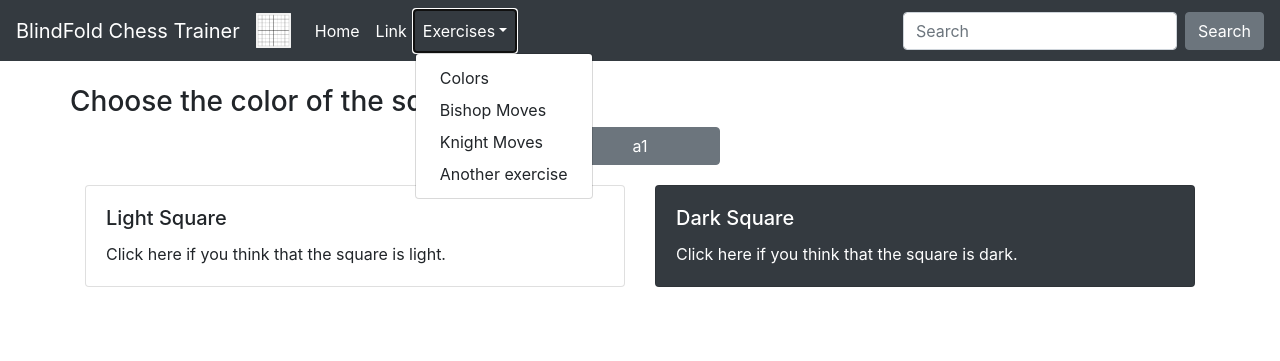
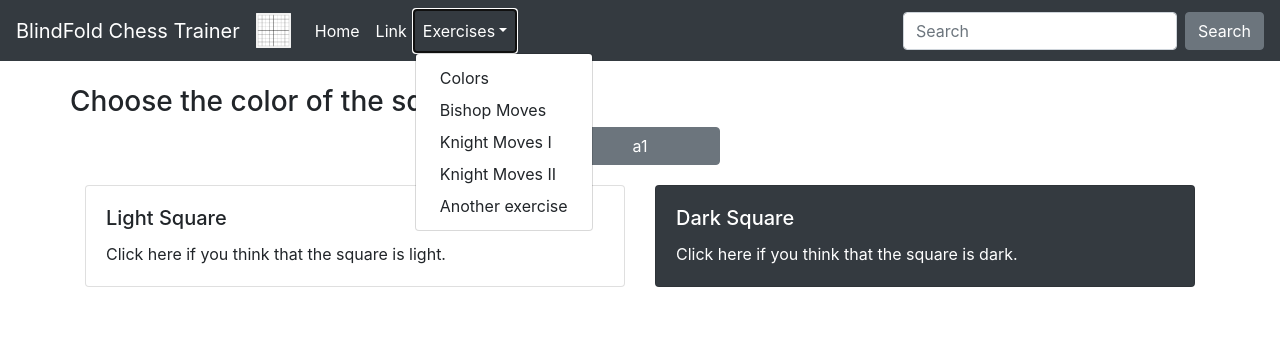
Before and after one commit to pauldechorgnat/blindfold_chess, a Flask app: page /colors in a window 1280 px wide, after a click on "Exercises". Shown: the top 361 px of the page. Run offline with Flask 2, Linux system fonts and the light colour scheme; some libraries are stand-ins or nearby versions.

Commit message:
adding the two steps knight exercise

```diff
--- a/app.py
+++ b/app.py
@@ -1,6 +1,6 @@
 from flask import Flask, render_template, flash
 from flask_socketio import SocketIO
-from utils.assets import color_cases, load_bishop_moves, load_knight_moves
+from utils.assets import color_cases, load_bishop_moves, load_knight_moves, load_knight_two_steps_moves
 import random
 
 app = Flask(__name__)
@@ -8,6 +8,7 @@ socketio = SocketIO(app=app)
 
 bishop_moves = load_bishop_moves()
 knight_moves = load_knight_moves()
+knight_two_steps_moves = load_knight_two_steps_moves()
 
 
 @app.route('/')
@@ -29,6 +30,11 @@ def bishop_moves_exercise():
 @app.route('/knight_moves')
 def knight_moves_exercise():
     return render_template('knight_moves.html')
+
+
+@app.route('/knight_moves2')
+def knight_two_steps_moves_exercise():
+    return render_template('knight_moves_two_steps.html')
 
 
 @socketio.on('check_color')
@@ -116,5 +122,37 @@ def check_knight_move(data):
                   )
 
 
+@socketio.on('check_knight_two_steps_move')
+def check_knight_two_steps_move(data):
+    old_stop = data['old_stop']
+    old_start = data['old_start']
+    decision = data['decision']
+
+    available_moves = knight_two_steps_moves[old_start]
+    if ((old_stop in available_moves) and (decision == 1)) or ((old_stop not in available_moves) and (decision == 0)):
+        response = 'Good!'
+        score = 1
+    else:
+        response = 'Wrong!'
+        score = -1
+    flash(response)
+    new_start = random.choice(list(color_cases.keys()))
+    if random.uniform(0, 1) > .6:
+        new_stop = random.choice(list(knight_two_steps_moves[new_start]))
+    else:
+        new_stop = random.choice(list(color_cases.keys()))
+
+    socketio.emit('knight_two_steps_move_checked',
+                  {
+                      'new_start': new_start,
+                      'new_stop': new_stop,
+                      'response': response,
+                      'score': score,
+                      'old_start': old_start,
+                      'old_stop': old_stop
+                  }
+                  )
+
+
 if __name__ == '__main__':
     socketio.run(app)
--- a/templates/_navbar.html
+++ b/templates/_navbar.html
@@ -34,7 +34,8 @@
                 <div class="dropdown-menu" aria-labelledby="dropdown01">
                     <a class="dropdown-item" href="/colors">Colors</a>
                     <a class="dropdown-item" href="/bishop_moves">Bishop Moves</a>
-                    <a class="dropdown-item" href="/knight_moves">Knight Moves</a>
+                    <a class="dropdown-item" href="/knight_moves">Knight Moves I</a>
+                    <a class="dropdown-item" href="/knight_moves2">Knight Moves II</a>
                     <a class="dropdown-item" href="#">Another exercise</a>
                 </div>
             </li>
```
Also changed, not shown: knight_two_steps_moves.json (added, +1 -0 lines), utils/bootstrap.py (deleted, +0 -16 lines).
